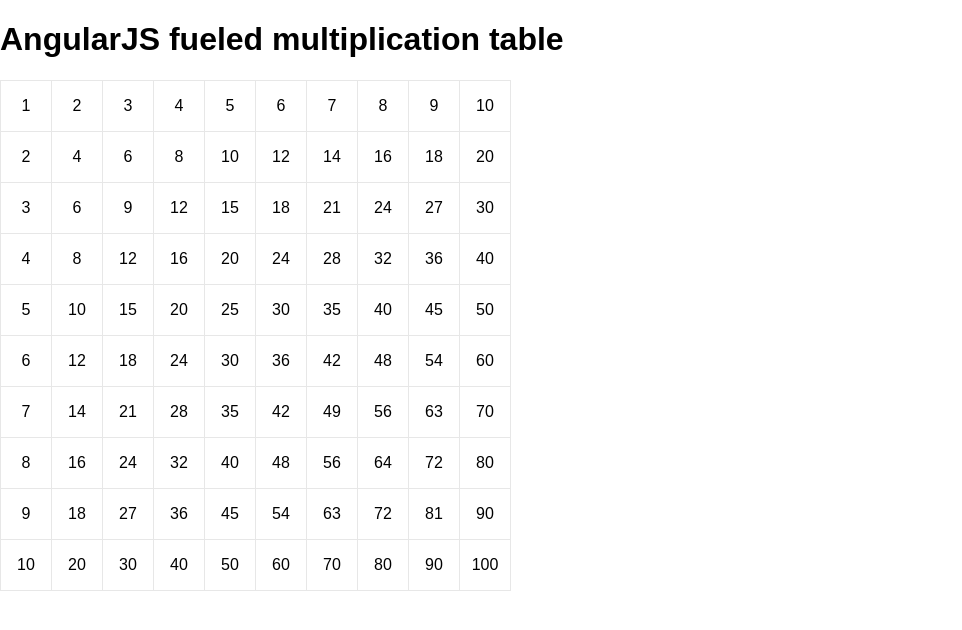
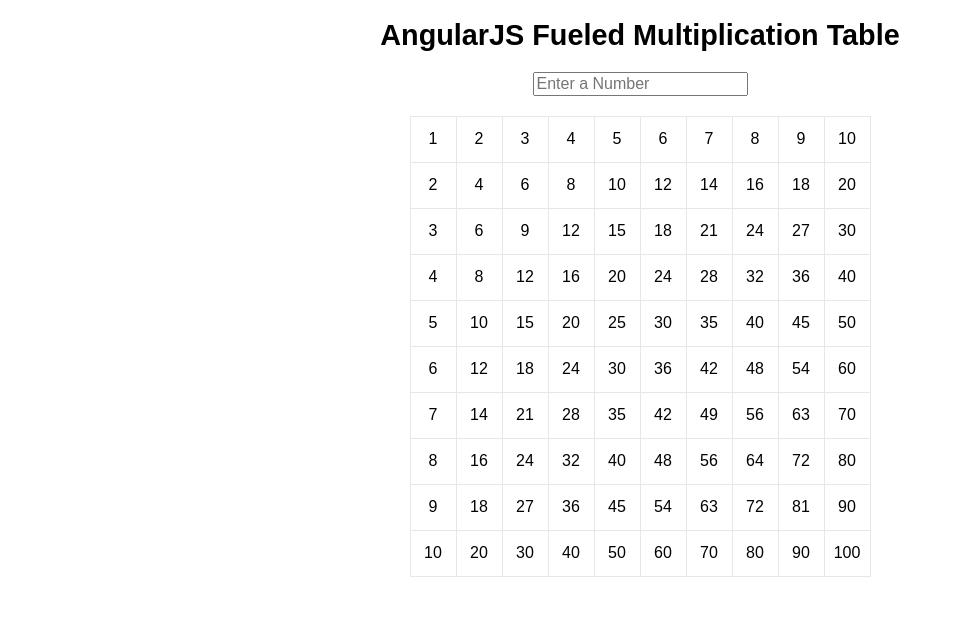
Before and after one commit to seunggs/multiplication_table, a plain HTML site: page index.html in a window 1280 px wide. Shown: the whole page, without its empty margins (0-962 px from the left). Drawn offline with nearby package versions, Linux system fonts and the light colour scheme.

Commit message:
v2 milestone

```diff
--- a/css/styles.css
+++ b/css/styles.css
@@ -1,7 +1,28 @@
+.wrapper {
+}
+
+.container {
+	text-align: center;
+	width: 800px;
+	margin: 0 auto;
+}
+
+.container input {
+	margin-bottom: 20px;
+}
+
+h1 {
+	font-size: 1.8em;
+}
+
+table {
+	margin: 0 auto;
+}
+
 td {
 	border: 1px solid #e7e7e7;
 	text-align: center;
 	vertical-align: middle;
-	width: 50px;
-	height: 50px;
+	width: 45px;
+	height: 45px;
 }
--- a/index.html
+++ b/index.html
@@ -10,15 +10,19 @@
 
 	</head>
 	<body>
-		<h1>AngularJS fueled multiplication table</h1>
-		<table ng-controller="MultiplicationCtrl">
-			<tr ng-repeat="numberB in numbers">
-				<td ng-repeat="numberA in numbers">
-					{{ numberA * numberB }}
-				</td>
-			</tr>
-		</table>
-
+		<div class="wrapper">
+			<div class="container" ng-controller="MultiplicationCtrl" initial-number-limit="10">
+				<h1>AngularJS Fueled Multiplication Table</h1>
+				<input type="number" placeholder="Enter a Number" ng-model="numberLimit">
+				<table>
+					<tr ng-repeat="numberB in numbers">
+						<td ng-repeat="numberA in numbers">
+							{{ compute(numberA, numberB) }}
+						</td>
+					</tr>
+				</table>
+			</div>
+		</div>
 	<!-- scripts -->
 		<script src="scripts/angular.min.js"></script>
 		<script src="scripts/app.js"></script>
--- a/scripts/app.js
+++ b/scripts/app.js
@@ -1,4 +1,17 @@
 angular.module('myApp', [])
-.controller('MultiplicationCtrl', function($scope){
-	$scope.numbers = [1, 2, 3, 4, 5, 6, 7, 8, 9, 10]
-})
+	.controller('MultiplicationCtrl', function($scope, $attrs){
+		var populateNumbers = function(x){
+			var numbers = [];
+			for(var i=0; i<x; i++) {
+				numbers[i] = i + 1;
+			}
+			return numbers;
+		};
+		$scope.numberLimit = $attrs.initialNumberLimit || 10;
+		$scope.$watch('numberLimit', function(limit) {
+			$scope.numbers = populateNumbers(limit);
+		})
+		$scope.compute = function(a, b) {
+			return a * b;
+		};
+	});
```
